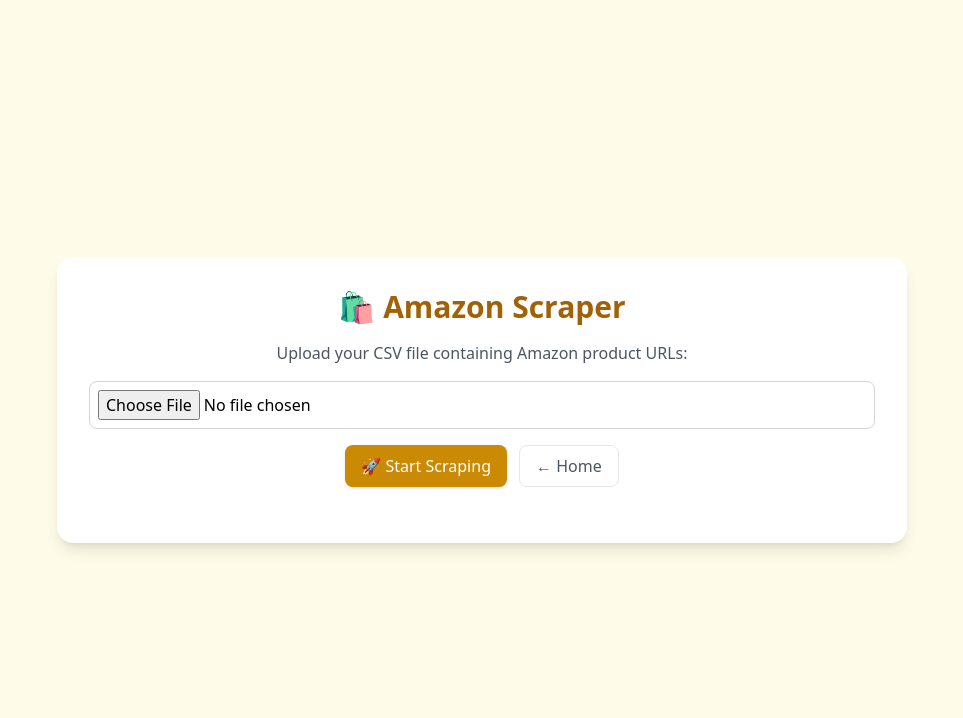
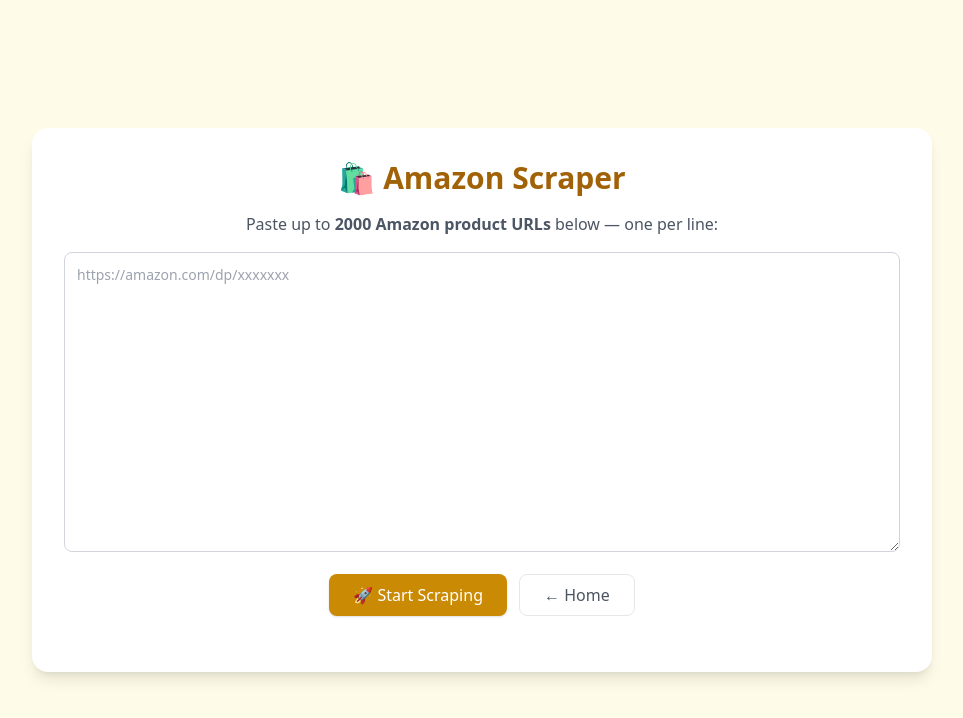
Before and after one commit to Yahya305/AmazonEbayScraper, a Flask app: page /amazon in a window 1280 px wide. Shown: the top 718 px of the page, without its empty margins (158-1121 px from the left). Run offline with Flask 3, Linux system fonts and the light colour scheme; some libraries are stand-ins or nearby versions.

Commit message:
Refactor Amazon scraper to accept URLs via textarea
Changed the Amazon scraping workflow to accept a JSON body with a list of URLs instead of a CSV file upload. Updated the frontend to use a textarea for URL input, improved the UI, and adjusted the backend endpoint to process the new input format. This streamlines the user experience and simplifies the scraping process.

```diff
--- a/app.py
+++ b/app.py
@@ -86,33 +86,28 @@ def scrape_ebay():
 @app.route("/scrape-amazon", methods=["POST"])
 def scrape_amazon():
     """
-    Accepts a CSV file (containing amazon item URLs).
-    Scrapes them one by one and returns the results as JSON.
-    Processes the file in memory (not saved to disk).
+    Accepts JSON body with a list of URLs.
+    Example: { "urls": ["https://amazon.com/dp/B00FR6XR9S", ...] }
+    Scrapes them asynchronously and returns the results as JSON.
     """
-    if "file" not in request.files:
-        return jsonify({"error": "No file uploaded"}), 400
+    try:
+        data = request.get_json()
+        if not data or "urls" not in data:
+            return jsonify({"status": "error", "message": "No URLs provided"}), 400
 
-    file = request.files["file"]
+        urls = [u.strip() for u in data["urls"] if u.strip()]
+        if not urls:
+            return jsonify({"status": "error", "message": "URL list is empty"}), 400
 
-    if file.filename == "":
-        return jsonify({"error": "No selected file"}), 400
+        # Run the async scraper directly
+        results = asyncio.run(scrape_amazon_from_csv(urls))
 
-    try:
-        # Read CSV content in memory
-        content = file.read().decode("utf-8")
-        csv_data = io.StringIO(content)
-        reader = csv.reader(csv_data)
-        urls = [row[0].strip() for row in reader if row]  # assumes one URL per line
-
-        # Run the async scraper directly with URLs
-        data = asyncio.run(scrape_amazon_from_csv(urls))
-
-        return jsonify({"status": "success", "data": data})
+        return jsonify({"status": "success", "data": results})
 
     except Exception as e:
         print("❌ Error:", e)
         return jsonify({"status": "error", "message": str(e)}), 500
+
 
 
 if __name__ == "__main__":
--- a/templates/amazon.html
+++ b/templates/amazon.html
@@ -6,77 +6,75 @@
         <script src="https://cdn.tailwindcss.com"></script>
     </head>
     <body class="bg-yellow-50 flex justify-center items-center min-h-screen">
-        <div
-            class="bg-white p-8 rounded-2xl shadow-lg w-full max-w-[850px] text-center"
-        >
-            <h1
-                class="text-3xl font-bold mb-4 text-yellow-700 flex items-center justify-center gap-2"
-            >
+        <div class="bg-white p-8 rounded-2xl shadow-lg w-full max-w-[900px] text-center">
+            <h1 class="text-3xl font-bold mb-4 text-yellow-700 flex items-center justify-center gap-2">
                 🛍️ Amazon Scraper
             </h1>
             <p class="text-gray-600 mb-4">
-                Upload your CSV file containing Amazon product URLs:
+                Paste up to <strong>2000 Amazon product URLs</strong> below — one per line:
             </p>
 
-            <input
-                type="file"
-                id="csvFile"
-                accept=".csv"
-                class="border border-gray-300 rounded-lg p-2 w-full mb-4"
-            />
+            <textarea
+                id="urlInput"
+                placeholder="https://amazon.com/dp/xxxxxxx"
+                class="border border-gray-300 rounded-lg p-3 w-full h-[300px] resize-y focus:ring-2 focus:ring-yellow-500 focus:outline-none text-sm"
+            ></textarea>
 
-            <div class="flex gap-3 justify-center mb-4">
+            <div class="flex gap-3 justify-center mt-4">
                 <button
                     id="scrapeBtn"
-                    class="bg-yellow-600 hover:bg-yellow-700 text-white px-4 py-2 rounded-lg shadow"
+                    class="bg-yellow-600 hover:bg-yellow-700 text-white px-6 py-2 rounded-lg shadow"
                 >
                     🚀 Start Scraping
                 </button>
                 <button
                     id="downloadBtn"
-                    class="bg-green-600 hover:bg-green-700 text-white px-4 py-2 rounded-lg shadow hidden"
+                    class="bg-green-600 hover:bg-green-700 text-white px-6 py-2 rounded-lg shadow hidden"
                 >
                     ⬇️ Download CSV
                 </button>
                 <a
                     href="/"
-                    class="inline-flex items-center px-4 py-2 border rounded-lg text-gray-600 hover:bg-gray-50"
+                    class="inline-flex items-center px-6 py-2 border rounded-lg text-gray-600 hover:bg-gray-50"
                     >← Home</a
                 >
             </div>
 
-            <div id="status" class="mt-2 text-gray-700 font-medium"></div>
+            <div id="status" class="mt-4 text-gray-700 font-medium"></div>
             <div id="results" class="mt-6 overflow-x-auto"></div>
         </div>
 
         <script>
             let latestResults = [];
 
-            document
-                .getElementById("scrapeBtn")
-                .addEventListener("click", async () => {
-                    const fileInput = document.getElementById("csvFile");
+            document.getElementById("scrapeBtn").addEventListener("click", async () => {
+                const urlInput = document.getElementById("urlInput");
                 const status = document.getElementById("status");
                 const resultsDiv = document.getElementById("results");
                 const downloadBtn = document.getElementById("downloadBtn");
+
                 resultsDiv.innerHTML = "";
                 downloadBtn.classList.add("hidden");
                 status.textContent = "⏳ Scraping in progress...";
 
-                    if (!fileInput.files.length) {
-                        alert("Please select a CSV file first.");
+                const urls = urlInput.value
+                    .split("\n")
+                    .map((u) => u.trim())
+                    .filter((u) => u.length > 0);
+
+                if (!urls.length) {
+                    alert("Please enter at least one URL.");
                     status.textContent = "";
                     return;
                 }
 
-                    const formData = new FormData();
-                    formData.append("file", fileInput.files[0]);
-
                 try {
                     const res = await fetch("/scrape-amazon", {
                         method: "POST",
-                            body: formData,
+                        headers: { "Content-Type": "application/json" },
+                        body: JSON.stringify({ urls }),
                     });
+
                     const data = await res.json();
 
                     if (data.status === "success") {
@@ -89,9 +87,7 @@
                             downloadBtn.classList.remove("hidden");
                         }
                     } else {
-                            status.innerHTML = `❌ Error: ${
-                                data.message || "Something went wrong."
-                            }`;
+                        status.innerHTML = `❌ Error: ${data.message || "Something went wrong."}`;
                     }
                 } catch (err) {
                     console.error(err);
@@ -99,22 +95,15 @@
                 }
             });
 
-            document
-                .getElementById("downloadBtn")
-                .addEventListener("click", () => {
-                    if (!latestResults.length)
-                        return alert("No results to download.");
+            document.getElementById("downloadBtn").addEventListener("click", () => {
+                if (!latestResults.length) return alert("No results to download.");
 
                 const headers = Object.keys(latestResults[0]);
                 const rows = latestResults.map((obj) =>
-                        headers
-                            .map((h) => JSON.stringify(obj[h] ?? ""))
-                            .join(",")
+                    headers.map((h) => JSON.stringify(obj[h] ?? "")).join(",")
                 );
                 const csvContent = [headers.join(","), ...rows].join("\n");
-                    const blob = new Blob([csvContent], {
-                        type: "text/csv;charset=utf-8;",
-                    });
+                const blob = new Blob([csvContent], { type: "text/csv;charset=utf-8;" });
                 const link = document.createElement("a");
                 link.href = URL.createObjectURL(blob);
                 link.download = "amazon_results.csv";
@@ -124,14 +113,12 @@
             function renderResults(results) {
                 const resultsDiv = document.getElementById("results");
                 if (!results || !results.length) {
-                    resultsDiv.innerHTML =
-                        "<p class='text-gray-500'>No results found.</p>";
+                    resultsDiv.innerHTML = "<p class='text-gray-500'>No results found.</p>";
                     return;
                 }
 
                 const table = document.createElement("table");
-                table.className =
-                    "w-full border border-gray-300 text-left text-sm";
+                table.className = "w-full border border-gray-300 text-left text-sm";
                 table.innerHTML = `
                     <thead class="bg-gray-100">
                         <tr>
@@ -150,31 +137,15 @@
                             .map(
                                 (r) => `
                                 <tr class="hover:bg-gray-50">
-                                    <td class="border px-3 py-2">${
-                                        r.itemNumber || "-"
-                                    }</td>
-                                    <td class="border px-3 py-2">${
-                                        r.title || "-"
-                                    }</td>
-                                    <td class="border px-3 py-2">${
-                                        r.actualPrice ?? "-"
-                                    }</td>
-                                    <td class="border px-3 py-2">${
-                                        r.discountedPrice ?? "-"
-                                    }</td>
-                                    <td class="border px-3 py-2">${
-                                        r.inStock ? "✅ Yes" : "❌ No"
-                                    }</td>
-                                    <td class="border px-3 py-2">${
-                                        r.numberInStock ?? "-"
-                                    }</td>
-                                    <td class="border px-3 py-2">${
-                                        r.locationZipCode ?? "-"
-                                    }</td>
+                                    <td class="border px-3 py-2">${r.itemNumber || "-"}</td>
+                                    <td class="border px-3 py-2">${r.title || "-"}</td>
+                                    <td class="border px-3 py-2">${r.actualPrice ?? "-"}</td>
+                                    <td class="border px-3 py-2">${r.discountedPrice ?? "-"}</td>
+                                    <td class="border px-3 py-2">${r.inStock ? "✅ Yes" : "❌ No"}</td>
+                                    <td class="border px-3 py-2">${r.numberInStock ?? "-"}</td>
+                                    <td class="border px-3 py-2">${r.locationZipCode ?? "-"}</td>
                                     <td class="border px-3 py-2">
-                                        <a href="${
-                                            r.url
-                                        }" target="_blank" class="text-blue-600 hover:underline">Open</a>
+                                        <a href="${r.url}" target="_blank" class="text-blue-600 hover:underline">Open</a>
                                     </td>
                                 </tr>`
                             )
```
Lines whose indentation alone changed are shown as unchanged.
